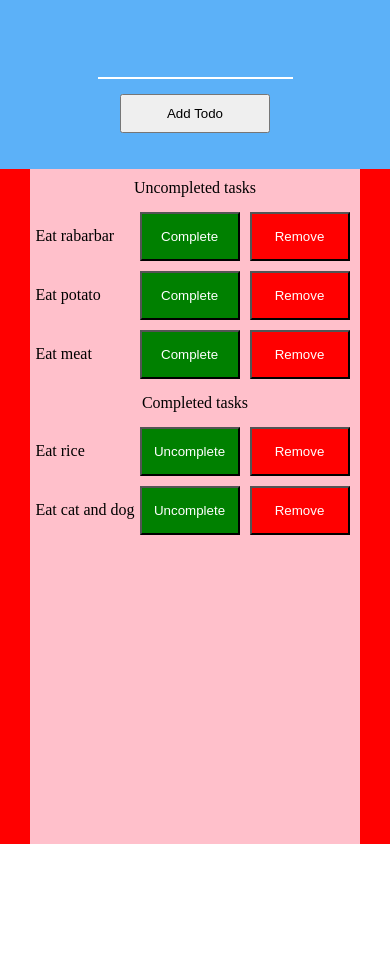
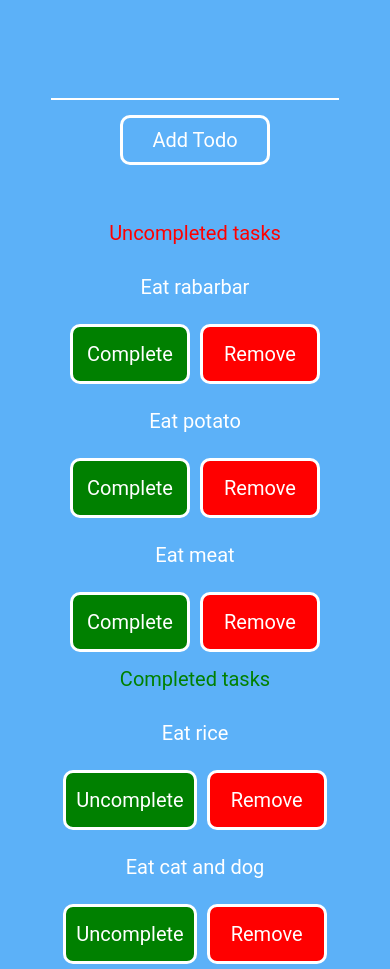
Before and after one commit to hydraChaosu/ToDoList, a Gatsby site: page / in a window 390 px wide. Before the commit the page ends 844 px from the top, so only its background shows below. Built offline with nearby package versions, Linux system fonts and the light colour scheme; Gatsby itself is replaced by a stand-in of ours.

Commit message:
Add styles for mobile

```diff
--- a/src/components/TodoAdd.js
+++ b/src/components/TodoAdd.js
@@ -1,27 +1,51 @@
 import React, { useState } from "react"
-import styled from "styled-components"
+import styled, { keyframes } from "styled-components"
+
+const BlinkInput = keyframes`
+0% {
+opacity: 1
+}
+100% {
+opacity: 0
+}
+`
 
 const Button = styled.button`
-  padding: 10px 10px;
   min-width: 150px;
+  padding: 10px 0px;
   margin: 5px auto;
   transition: 0.3s all;
+  border: white 3px solid;
+  border-radius: 10px;
+  background: #5cb1f8;
+  font-family: "Roboto", serif;
+  font-size: 20px;
+  color: white;
   :hover {
-    box-shadow: 0 0 10px yellow;
+    background: white;
+    color: #5cb1f8;
   }
 `
 const Input = styled.input`
-  width: 50%;
+  width: 74%;
   margin: 20px 0px 10px 0;
   font-size: 32px;
   color: white;
   background: transparent;
   border: none;
   border-bottom: white solid 2px;
+  :focus {
+    color: black;
+    animation: ${BlinkInput} 0.8s linear 1;
+  }
+  @media (min-width: 768px) {
+    width: 50%;
+  }
 `
 const Error = styled.p`
+  margin-bottom: 10px;
   text-align: center;
-  padding: 10px 0;
+  color: red;
 `
 
 const TodoAdd = ({ addTodo, className }) => {
@@ -46,7 +70,7 @@ const TodoAdd = ({ addTodo, className }) => {
     <form onSubmit={handleSubmit} className={className}>
       <Input type="text" value={text} onChange={handleChange} />
       <Button>Add Todo</Button>
-      {showEmptyError && <Error>You need write something </Error>}
+      {showEmptyError && <Error>You need to write something </Error>}
     </form>
   )
 }
--- a/src/components/TodoItem.js
+++ b/src/components/TodoItem.js
@@ -3,27 +3,43 @@ import styled, { css } from "styled-components"
 
 const Button = styled.button`
   padding: 15px 10px;
-  min-width: 100px;
+  min-width: 120px;
   margin: 5px;
   transition: 0.3s all;
-  :hover {
-    box-shadow: 0 0 10px yellow;
-  }
+  border: white 3px solid;
+  border-radius: 10px;
+  font-family: "Roboto", serif;
+  font-size: 20px;
+  color: white;
+
   ${props =>
     props.com &&
     css`
       background: green;
       color: white;
+      :hover {
+        background: white;
+        color: green;
+      }
     `}
   ${props =>
     props.rem &&
     css`
       background: red;
       color: white;
+      :hover {
+        background: white;
+        color: red;
+      }
     `}
+    @media (min-width: 768px) {
+    min-width: 150px;
+  }
 `
+const BtnWrap = styled.div``
 const List = styled.li`
   display: flex;
+  flex-direction: column;
   align-items: center;
   justify-content: flex-start;
   padding: 0 5px;
@@ -31,23 +47,28 @@ const List = styled.li`
   list-style: none;
   @media (min-width: 768px) {
     padding: 0;
+    flex-direction: row;
   }
 `
 
 const Content = styled.p`
   flex-grow: 1;
+  margin: 20px 0;
+  font-size: 20px;
 `
 
 const TodoItem = ({ content, completed, complete, remove, id }) => {
   return (
     <List>
       <Content>{content}</Content>
+      <BtnWrap>
         <Button com onClick={() => complete(id)}>
           {completed ? "Uncomplete" : "Complete"}
         </Button>
         <Button rem onClick={() => remove(id)}>
           Remove
         </Button>
+      </BtnWrap>
     </List>
   )
 }
--- a/src/components/TodoLists.js
+++ b/src/components/TodoLists.js
@@ -1,18 +1,40 @@
 import React from "react"
 import TodoItem from "./TodoItem"
-import styled from "styled-components"
+import styled, { css } from "styled-components"
 
 const Lists = styled.div`
   flex-grow: 1;
-  background: pink;
+  display: flex;
+  flex-direction: column;
+  background: #5cb1f8;
+  color: white;
+  font-family: "Roboto", serif;
+
   @media (min-width: 768px) {
     width: 70%;
   }
 `
 
+const List = styled.div`
+  background: #5cb1f8;
+  color: white;
+`
+
 const ListName = styled.p`
+  font-size: 20px;
+  background: #5cb1f8;
   margin: 10px 0;
   text-align: center;
+  ${props =>
+    props.com &&
+    css`
+      color: green;
+    `}
+  ${props =>
+    props.uncom &&
+    css`
+      color: red;
+    `}
 `
 
 const TodoLists = ({ todos, complete, remove }) => {
@@ -47,22 +69,22 @@ const TodoLists = ({ todos, complete, remove }) => {
 
   return (
     <Lists>
-      <ListName>
+      <ListName uncom>
         {unComplTodos.length > 1
           ? "Uncompleted tasks"
           : unComplTodos.length === 0
           ? false
           : "Uncompleted task"}
       </ListName>
-      {unComplTodos}
-      <ListName>
+      <List uncom> {unComplTodos}</List>
+      <ListName com>
         {ComplTodos.length > 1
           ? "Completed tasks"
           : ComplTodos.length === 0
           ? false
           : "Completed task"}
       </ListName>
-      {ComplTodos}
+      <List com>{ComplTodos}</List>
     </Lists>
   )
 }
--- a/src/pages/index.js
+++ b/src/pages/index.js
@@ -22,7 +22,7 @@ const Wrapper = styled.div`
   flex-direction: column;
   justify-content: center;
   align-items: center;
-  background: red;
+  background: #5cb1f8;
   min-height: 100vh;
 `
 
@@ -31,13 +31,15 @@ const StyledTodoAdd = styled(TodoAdd)`
   flex-direction: column;
   justify-content: center;
   align-items: center;
-  height: 20vh;
-  padding-bottom: 10px;
+  height: 25vh;
   background: #5cb1f8;
   font-family: "Roboto", serif;
   @media (min-width: 768px) {
+    height: 20vh;
     width: 70%;
-    padding: 0;
+  }
+  @media (orientation: landscape) {
+    height: 50vh;
   }
 `
 
@@ -98,7 +100,7 @@ class ToDo extends React.Component {
       completed: false,
     }
     console.log(this.state.list)
-    const list = [...this.state.list, item]
+    const list = [item, ...this.state.list]
     console.log(list)
     this.setState({
       list,
```
Lines whose indentation alone changed are shown as unchanged.
